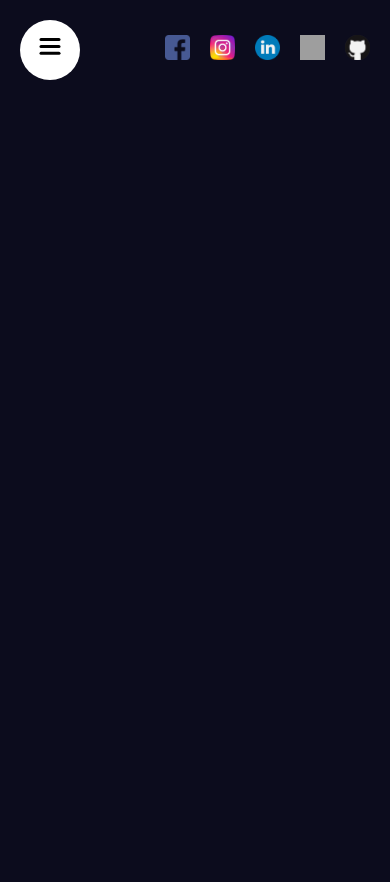
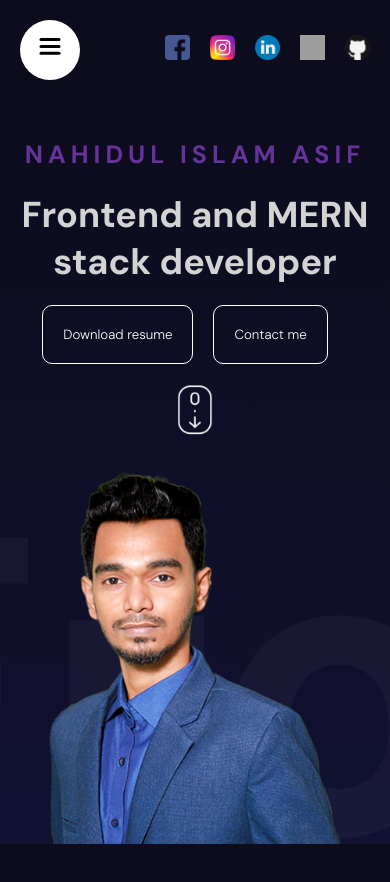
Before and after one commit to Nahid-07/animated-portfolio, a React (Vite) app: page / in a window 390 px wide. Shown: the top 882 px of the page. Built offline with nearby package versions, Linux system fonts and the light colour scheme; grey boxes are pictures that could not be loaded.

Commit message:
hero section  responsive for mobile

```diff
--- a/src/App.jsx
+++ b/src/App.jsx
@@ -10,7 +10,7 @@
     <div>
       <section id="Homepage">
         <Navbar />
-        {/* <Hero /> */}
+        <Hero />
       </section>
       {/* <section id='Services'><Parallax/></section> */}
       <section id="About">
--- a/src/component/hero/Hero.jsx
+++ b/src/component/hero/Hero.jsx
@@ -3,7 +3,7 @@
 
 const textVariants = {
   initial: {
-    x: -500,
+    x: -200,
     opacity: 0,
   },
   animate: {
--- a/src/component/hero/hero.scss
+++ b/src/component/hero/hero.scss
@@ -1,3 +1,4 @@
+@import '../../app.scss';
 .hero{
     height: calc(100vh - 100px);
     background: linear-gradient(180deg, #0c0c1d, #111132);
@@ -18,15 +19,29 @@
             justify-content: center;
             gap: 40px;
             width: 50%;
+            @include mobile {
+                width: 100%;
+                height: 50%;
+                gap: 20px;
+                align-items: center;
+                text-align: center;
+            }
 
             h2{
                 font-size: 30px;
                 letter-spacing: 10px;
                 text-transform: uppercase;
                 color: rebeccapurple;
+                @include mobile {
+                    font-size: 25px;
+                    letter-spacing: 5px;
+                }
             }
             h1{
                 font-size: 65px;
+                @include mobile {
+                    font-size: 36px;
+                }
             }
             .buttons{
                 button{
@@ -50,6 +65,17 @@
         position: absolute;
         top: 0;
         right: 0;
+        img{
+            height: 100%;
+            width: 100%;
+            object-fit: contain;
+        }
+        @include mobile {
+            height: 50%;
+            width: 100%;
+            top: unset;
+            bottom: 0;
+        }
     }
     .slidingTextContainer{
         position: absolute;
```
Also changed, not shown: public/Group2.png (added).
